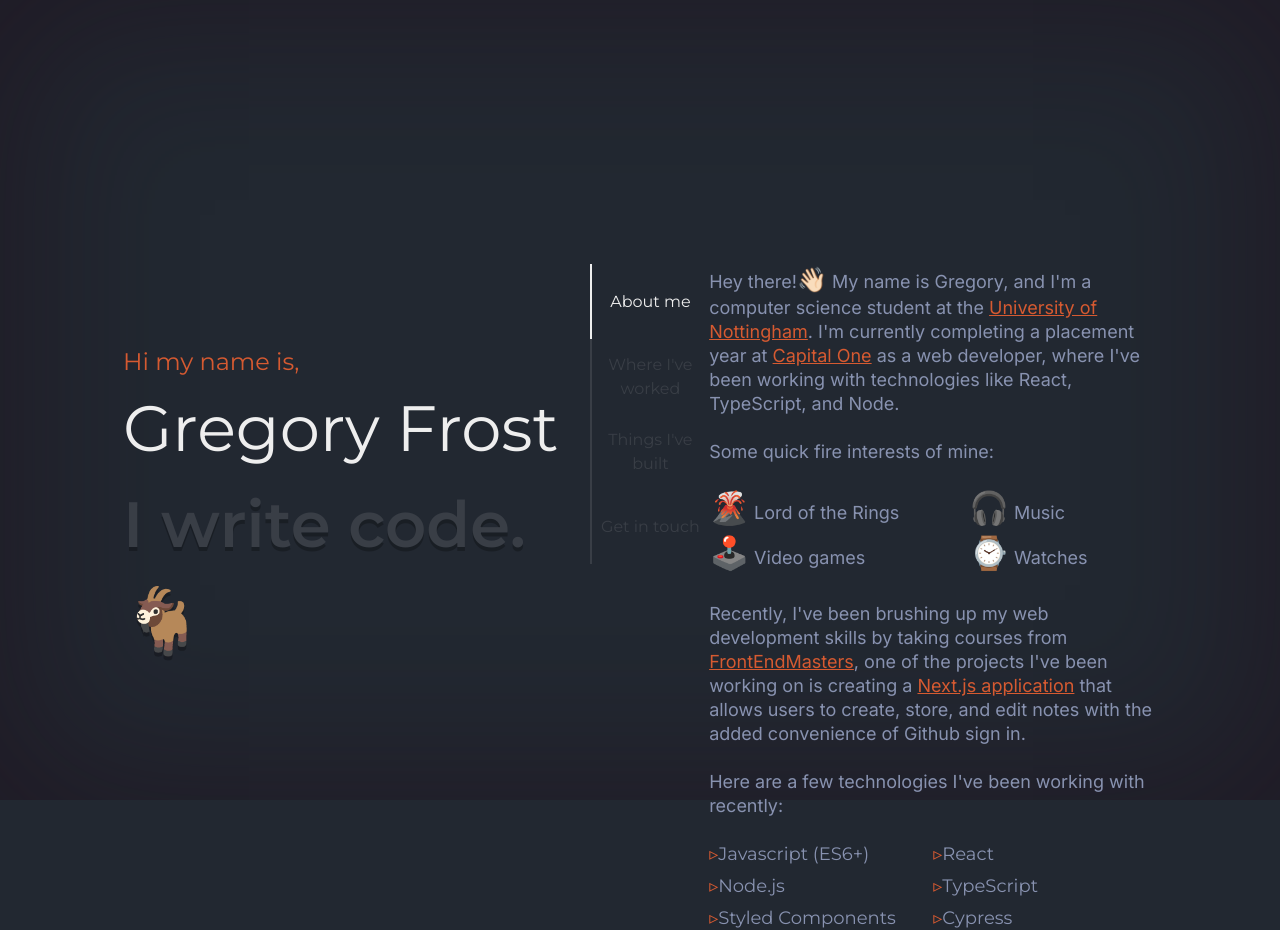
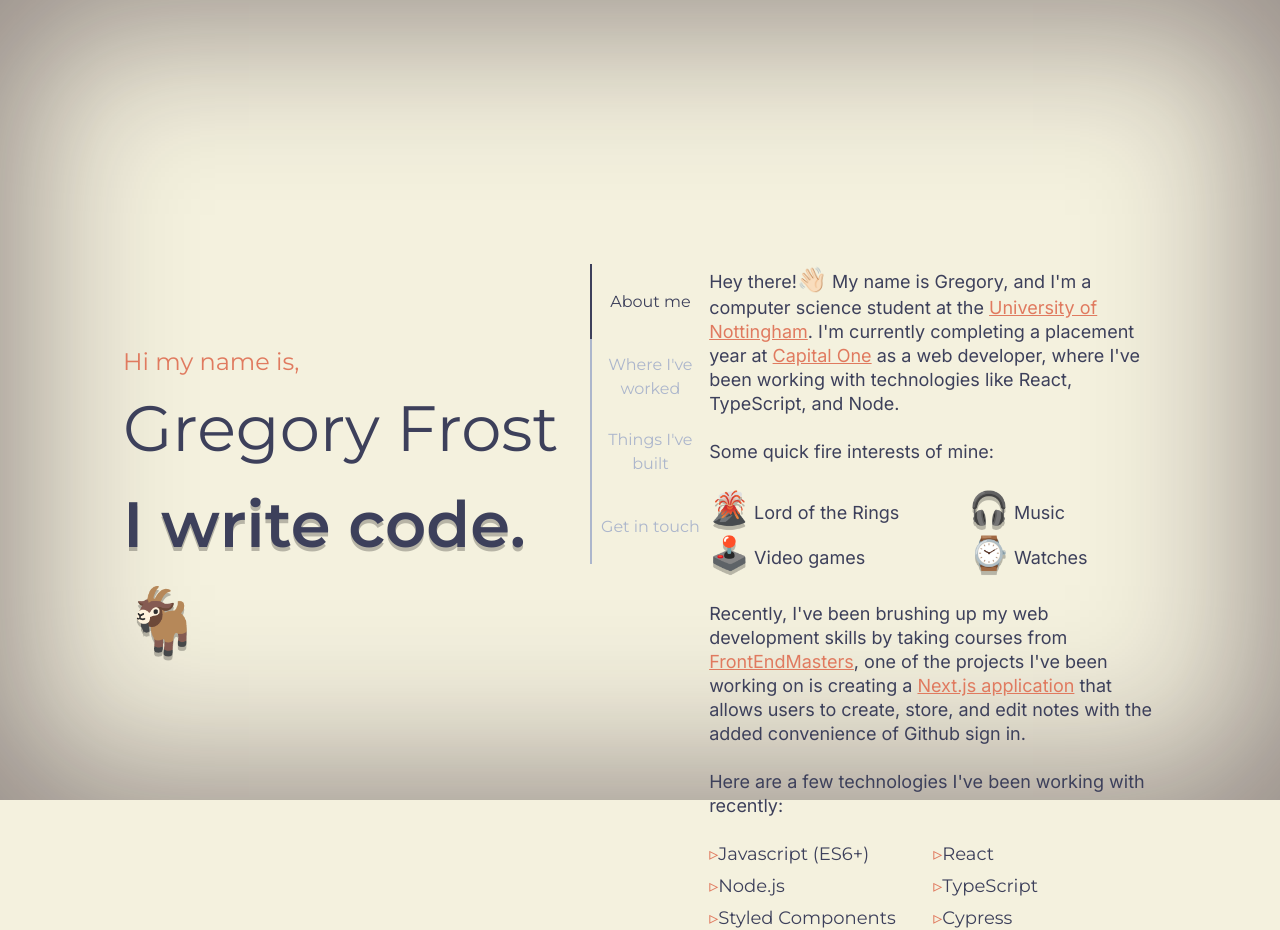
Before and after one commit to FrostGreg/portfolio-site, a Next.js app: page / in a window 1280 px wide. Built offline with nearby package versions, Linux system fonts and the light colour scheme.

Commit message:
feat: light mode

```diff
--- a/app/components/AboutContent.tsx
+++ b/app/components/AboutContent.tsx
@@ -9,7 +9,7 @@
 
 const Link = ({ href, children }: LinkProp) => {
   return (
-    <a href={href} target="_blank" className="orange-text">
+    <a href={href} target="_blank">
       {children}
     </a>
   );
--- a/app/components/ExperienceContent.tsx
+++ b/app/components/ExperienceContent.tsx
@@ -35,11 +35,7 @@
         <article className="mt-4">
           <h3 className="job-title">
             Web Developer{" "}
-            <a
-              className="orange-text"
-              href="https://www.capitalone.co.uk/"
-              target="_blank"
-            >
+            <a href="https://www.capitalone.co.uk/" target="_blank">
               @ Capital One
             </a>
           </h3>
--- a/app/components/Header.tsx
+++ b/app/components/Header.tsx
@@ -14,11 +14,9 @@
   return (
     <header className={montserrat.className}>
       <div className="mt-20">
-        <p className="orange-text">Hi my name is,</p>
-        <h1 className="white-text large-text">Gregory Frost</h1>
-        <p className="grey-text large-text bold-text inner-shadow">
-          I write code. 🐐
-        </p>
+        <p className="intro">Hi my name is,</p>
+        <h1>Gregory Frost</h1>
+        <p className="tag-line">I write code. 🐐</p>
       </div>
       <nav className="nav">
         <ul>
--- a/app/components/ProjectsContent.tsx
+++ b/app/components/ProjectsContent.tsx
@@ -37,9 +37,7 @@
 }: ArticleContentProps) => (
   <article className="grid grid-cols-10">
     <div className="col-start-3 col-end-11 row-start-1 row-end-2 text-right order-2 z-10">
-      <h4 className={`orange-text small-text ${montserrat.className}`}>
-        {type} Project
-      </h4>
+      <h4 className={`project-type ${montserrat.className}`}>{type} Project</h4>
       <h3 className="project-title my-2">{title}</h3>
       <p className="project-description">
         {description}
@@ -47,7 +45,7 @@
           <>
             {" "}
             For more info check out this{" "}
-            <a href={link} target="_blank" className="orange-text">
+            <a href={link} target="_blank">
               repo
             </a>
             .
--- a/app/globals.css
+++ b/app/globals.css
@@ -3,16 +3,99 @@
 @tailwind utilities;
 
 :root {
-  --background-rgb: 34, 40, 49;
-  --grey: 57, 62, 70;
-  --orange: 214, 90, 49;
+  --dark-navy: 34, 40, 49;
+  --dark-grey: 57, 62, 70;
+  --dark-orange: 214, 90, 49;
   --white: 238, 238, 238;
   --blue-grey: 136 146 176;
-  --light-blue-grey: 168 178 209;
+  --dark-light-blue-grey: 168 178 209;
+
+  --light-navy: 61, 64, 91;
+  --light-grey: 172, 182, 204;
+  --light-orange: 224, 122, 95;
+  --light-cream: 242, 204, 143;
+  --off-white: 244, 241, 222;
 }
 
 @media (prefers-color-scheme: dark) {
   :root {
+    --background-color: var(--dark-navy);
+    --name-is-color: var(--dark-orange);
+    --name-color: var(--white);
+    --tag-line-color: var(--dark-grey);
+    --active-nav-color: var(--white);
+    --inactive-nav-color: var(--dark-grey);
+
+    --main-text-color: var(--blue-grey);
+    --link-text-color: var(--dark-orange);
+    --list-icon-color: var(--dark-orange);
+
+    --job-active-text-color: var(--dark-orange);
+    --job-title-color: var(--white);
+
+    --project-type-color: var(--dark-orange);
+    --project-title-color: var(--white);
+    --project-overlay-color: var(--dark-grey);
+    --project-overlay-text-color: var(--light-blue-grey);
+    --project-mask-color: var(--dark-orange);
+    --project-active-indicator-color: var(--white);
+    --project-inactive-indicator-color: var(--dark-grey);
+
+    --contact-button-background-color: var(--dark-navy);
+    --contact-button-color: var(--dark-orange);
+
+    --mobile-divider-color: var(--white);
+  }
+
+  a:hover {
+    filter: brightness(150%);
+    text-decoration: none;
+  }
+
+  button:hover {
+    filter: brightness(200%);
+    transform: scale(1.1);
+  }
+}
+
+@media (prefers-color-scheme: light) {
+  :root {
+    --background-color: var(--off-white);
+    --name-is-color: var(--light-orange);
+    --name-color: var(--light-navy);
+    --tag-line-color: var(--light-navy);
+    --active-nav-color: var(--light-navy);
+    --inactive-nav-color: var(--light-grey);
+
+    --main-text-color: var(--light-navy);
+    --link-text-color: var(--light-orange);
+    --list-icon-color: var(--light-orange);
+
+    --job-active-text-color: var(--light-orange);
+    --job-title-color: var(--light-navy);
+
+    --project-type-color: var(--light-orange);
+    --project-title-color: var(--light-navy);
+    --project-overlay-color: var(--light-navy);
+    --project-overlay-text-color: var(--off-white);
+    --project-mask-color: var(--light-cream);
+    --project-active-indicator-color: var(--off-white);
+    --project-inactive-indicator-color: var(--light-cream);
+
+    --contact-button-background-color: var(--light-cream);
+    --contact-button-color: var(--light-navy);
+
+    --mobile-divider-color: var(--light-navy);
+  }
+
+  a:hover {
+    filter: brightness(75%);
+    text-decoration: none;
+  }
+
+  button:hover {
+    filter: brightness(50%);
+    transform: scale(1.1);
   }
 }
 
@@ -23,9 +106,9 @@
 }
 
 body {
-  background: rgb(var(--background-rgb));
+  background: rgb(var(--background-color));
   display: flex;
-  color: rgb(var(--blue-grey));
+  color: rgb(var(--main-text-color));
   font-size: 1.125rem;
   padding: 33vh 9.6vw 0vh 9.6vw;
   box-shadow: 0px 0px 159px 25px rgba(29, 12, 25, 0.45) inset;
@@ -37,38 +120,30 @@
   box-sizing: border-box;
 }
 
-.orange-text {
-  color: rgb(var(--orange));
-}
-
-.white-text {
-  color: rgb(var(--white));
-}
-
-.grey-text {
-  color: rgb(var(--grey));
-}
-
-.large-text {
-  font-size: 4rem;
-}
-
 .small-text {
   font-size: 0.8135rem;
-}
-
-.bold-text {
-  font-weight: 600;
-}
-
-.inner-shadow {
-  text-shadow: 0px 4px 0px rgba(0, 0, 0, 0.25);
 }
 
 header {
   width: 60vw;
   display: flex;
   justify-content: space-evenly;
+}
+
+.intro {
+  color: rgb(var(--name-is-color));
+}
+
+h1 {
+  color: rgb(var(--name-color));
+  font-size: 4rem;
+}
+
+.tag-line {
+  color: rgb(var(--tag-line-color));
+  font-size: 4rem;
+  font-weight: 600;
+  text-shadow: 0px 4px 0px rgba(0, 0, 0, 0.25);
 }
 
 header p {
@@ -81,7 +156,7 @@
 }
 
 header ul {
-  color: rgb(var(--grey));
+  color: rgb(var(--inactive-nav-color));
   display: flex;
   flex-direction: column;
   align-items: center;
@@ -93,7 +168,7 @@
   height: 100%;
   min-height: 75px;
   width: 100%;
-  border-left: 0.15rem solid rgb(var(--grey));
+  border-left: 0.15rem solid rgb(var(--inactive-nav-color));
   transition: border 0.35s cubic-bezier(0.645, 0.045, 0.355, 1) 0s,
     color 0.35s cubic-bezier(0.645, 0.045, 0.355, 1) 0s;
   text-align: center;
@@ -106,8 +181,8 @@
 }
 
 .active {
-  color: rgb(var(--white));
-  border-color: rgb(var(--white));
+  color: rgb(var(--active-nav-color));
+  border-color: rgb(var(--active-nav-color));
 }
 
 #content {
@@ -121,6 +196,7 @@
 
 .emoji-list li span {
   font-size: 2rem;
+  text-shadow: 0px 4px 0px rgba(0, 0, 0, 0.25);
 }
 
 .list {
@@ -131,40 +207,38 @@
 
 .list li::marker {
   content: "▹";
-  color: rgb(var(--orange));
+  color: rgb(var(--list-icon-color));
   margin-right: 5rem;
 }
 
 .list li {
-  color: rgb(var(--blue-grey));
   list-style-position: inside;
 }
 
 .horizontal-nav {
-  color: rgb(var(--grey));
+  color: rgb(var(--inactive-nav-color));
   display: grid;
   grid-template-columns: 1fr 1fr;
 }
 
 .horizontal-nav li {
-  border-bottom: 0.135rem solid rgb(var(--grey));
+  border-bottom: 0.135rem solid rgb(var(--inactive-nav-color));
   transition: border 0.35s cubic-bezier(0.645, 0.045, 0.355, 1) 0s,
     color 0.35s cubic-bezier(0.645, 0.045, 0.355, 1) 0s;
 }
 
 .horizontal-nav-active {
-  color: rgb(var(--orange));
-  border-color: rgb(var(--white)) !important;
+  color: rgb(var(--job-active-text-color));
+  border-color: rgb(var(--active-nav-color)) !important;
 }
 
 .job-title {
-  color: rgb(var(--white));
+  color: rgb(var(--job-title-color));
   font-size: 1.375rem;
   font-weight: 500;
 }
 
 .date {
-  color: rgb(var(--blue-grey));
   font-size: 0.8125rem;
   font-weight: 500;
 }
@@ -191,46 +265,53 @@
 }
 
 .link-button {
-  color: rgb(var(--orange));
+  color: rgb(var(--contact-button-color));
   padding: 1rem;
-  border: 0.135rem rgb(var(--orange)) solid;
+  border: 0.135rem rgb(var(--contact-button-color)) solid;
   border-radius: 4px;
   font-size: 0.8125rem;
+  background-color: rgb(var(--contact-button-background-color));
+  box-shadow: 0px 4px 4px 0px rgba(0, 0, 0, 0.25);
+}
+
+.project-type {
+  color: rgb(var(--project-type-color));
+  font-size: 0.8135rem;
 }
 
 .project-title {
-  color: rgb(var(--white));
+  color: rgb(var(--project-title-color));
   font-size: 1.5rem;
   font-weight: 600;
 }
 
 .project-indicator {
-  border: 0.8rem solid rgb(var(--grey));
+  border: 0.8rem solid rgb(var(--project-inactive-indicator-color));
   border-radius: 0.8rem;
   filter: drop-shadow(0px 4px 4px rgba(0, 0, 0, 0.25));
   margin: 1rem;
 }
 
 .project-active {
-  border: 0.8rem solid rgb(var(--white));
+  border: 0.8rem solid rgb(var(--project-active-indicator-color));
   border-radius: 0.8rem;
   margin: 1rem;
 }
 
 .project-description {
   text-align: right;
-  background-color: rgb(var(--grey));
+  background-color: rgb(var(--project-overlay-color));
   border-radius: 4px;
   padding: 25px;
   margin: 2rem 0rem 2rem 0rem;
   word-break: break-word;
-  color: rgb(var(--light-blue-grey));
+  color: rgb(var(--project-overlay-text-color));
   filter: drop-shadow(0px 4px 4px rgba(0, 0, 0, 0.25));
 }
 
 .project-image-wrapper {
   border-spacing: 1rem;
-  background-color: rgba(var(--orange), 0.4);
+  background-color: rgba(var(--project-mask-color), 0.4);
   grid-column-start: 1;
   grid-column-end: 8;
   grid-row-start: 1;
@@ -251,14 +332,5 @@
 
 a {
   text-decoration: underline;
+  color: rgb(var(--link-text-color));
 }
-
-a:hover {
-  filter: brightness(150%);
-  text-decoration: none;
-}
-
-button:hover {
-  filter: brightness(200%);
-  transform: scale(1.1);
-}
```
